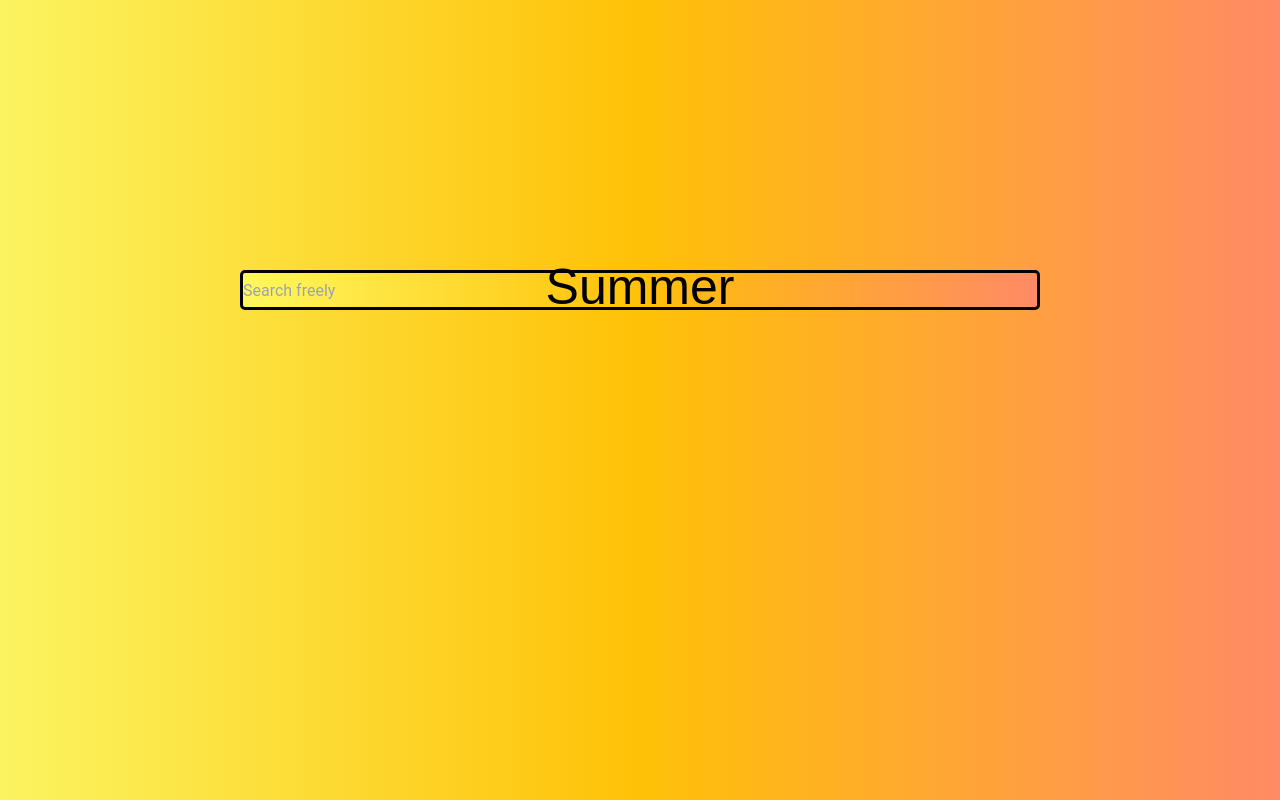
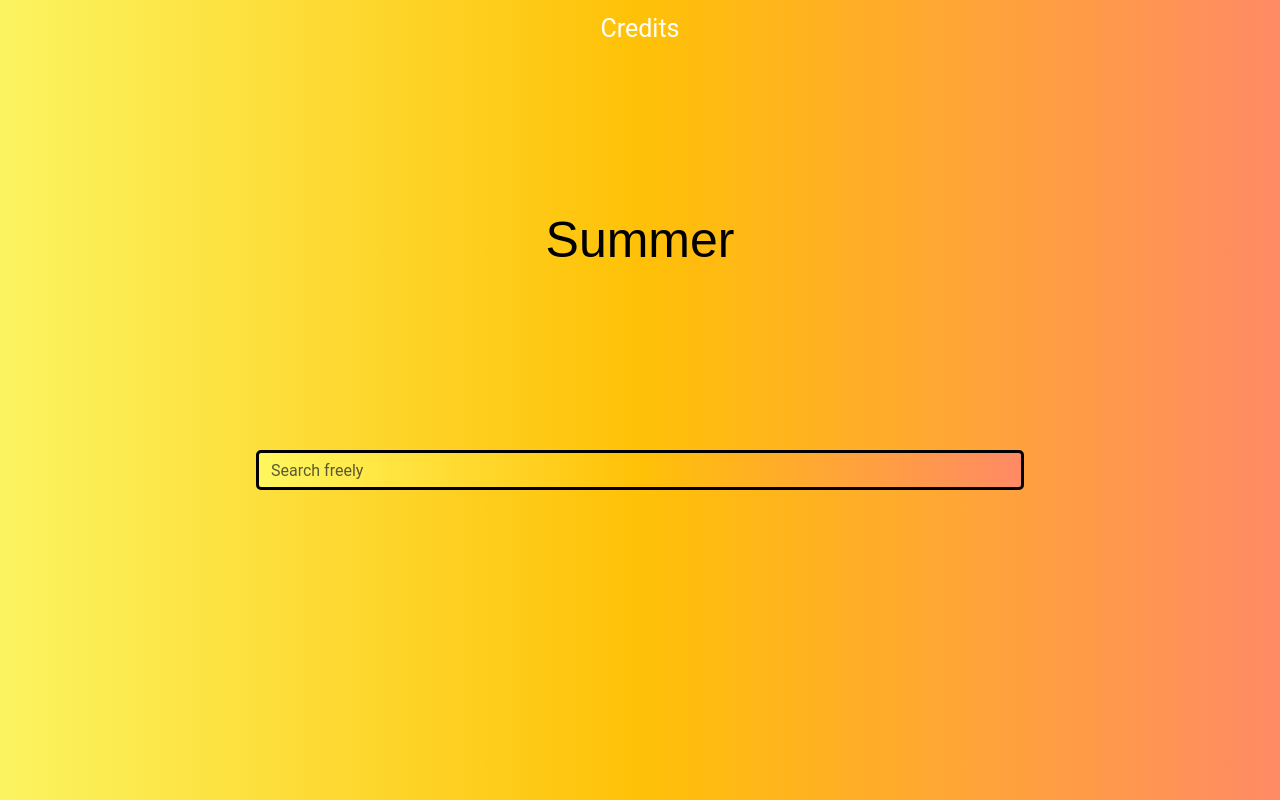
Before and after one commit to Xoui/2mmer, a website: page static/pxy.html in a window 1280 px wide. Drawn offline with nearby package versions, Linux system fonts and the light colour scheme.

Commit message:
bootstrap + other stuff

```diff
--- a/static/css/home.css
+++ b/static/css/home.css
@@ -1,42 +1,57 @@
-body{
+body {
     background: linear-gradient(to right, #fbf460, #FFC107, #FF8A65);
-
-
     color: rgb(255, 159, 6);
     font-family: 'Roboto', sans-serif;
     font-size: 16px;
+    height: 100vh;
+    margin: 0;
+    display: flex;
+    flex-direction: column;
+    justify-content: center;
+    align-items: center;
+    overflow: hidden;
+}
 
 
-  }
+#cred {
 
+    position: fixed;
+      top: 10px;
+      font-family: Arial, Helvetica, sans-serif[];
+      font-size: 25px;
 
+}
+
+#Summer {
+    color: rgb(0, 0, 0);
+    font-family: Arial, Helvetica, sans-serif;
+    font-size: 50px;
+    position: absolute;
+    top: 30%;
+    left: 50%;
+    transform: translate(-50%, -50%);
+}
 
 #address {
-
     background: linear-gradient(to right, #fff75f, #FFC107, #FF8A65);
     color: rgb(0, 0, 0);
-    width: 100vh;
+    width: 60%;
     height: 5vh;
     border: solid;
     border-radius: 5px;
     cursor: pointer;
     transition: background-color 0.3s ease;
+    margin-top: 20px;
 }
 
-
-#Summer {
-    color: rgb(0, 0, 0);
-   font-family: Arial, Helvetica, sans-serif;
-   font-size: 50px;
+#searchbar {
+    width: 100%;
+    display: flex;
+    justify-content: center;
+    align-items: center;
+    margin-top: 20px;
     position: absolute;
-    top: calc(50% - 150px);
+    top: calc(50% + 10px);
     left: 50%;
     transform: translateX(-50%);
-
 }
-#searchbar {
-    text-align: center;
-    padding: 20px;
-    margin-top: 250px;
-
-}
--- a/static/pxy.html
+++ b/static/pxy.html
@@ -10,35 +10,28 @@
     <meta name="keywords" content="unblocking, school proxy, unblocked games, unblocked, summer ,unblocking, school proxy, unblocked games, unblocker, school internet restrictions, proxy bypass, gaming at school, website unblocking, circumvent filters, unblock websites, restricted internet access, proxy servers for school, access blocked content, proxy avoidance ">
     <meta name="description" content="Discover ways to bypass school proxies and access unblocked games with efficient unblockers.">
     <meta name="robots" content="index, follow">
-    <link href="https://cdn.jsdelivr.net/npm/tailwindcss@2.2.19/dist/tailwind.min.css" rel="stylesheet">
+    <link href="https://stackpath.bootstrapcdn.com/bootstrap/5.3.3/css/bootstrap.min.css" rel="stylesheet">
     <link rel="stylesheet" href="../css/home.css">
     <link rel="stylesheet" href="https://cdnjs.cloudflare.com/ajax/libs/font-awesome/6.5.1/css/all.min.css" integrity="sha512-DTOQO9RWCH3ppGqcWaEA1BIZOC6xxalwEsw9c2QQeAIftl+Vegovlnee1c9QX4TctnWMn13TZye+giMm8e2LwA==" crossorigin="anonymous" referrerpolicy="no-referrer" />
 
 </head>
-<nav>
-    <nav>
-<script> var script = document.createElement('script'); script.src="https://cdn.jsdelivr.net/npm/eruda"; document.body.append(script); script.onload = function () { eruda.init(); };</script>
-
-        </a>
-    </nav>
-
-</nav>
 
 
 
 <body>
 
+    <a  href='./credits.html' id='cred'style="text-decoration: none; color: white;">Credits</a>
 
-
-
-    </div>
+    <div class="container">
     <div class="inputstuff">
         <h1 id="Summer">Summer</h1>
+        <form id="searchbar" class="flex-center">
+            <input id="address" class="form-control" placeholder="Search freely" />
+        </form>
+    </div>
+</div>
 
-        <form id="searchbar" class="flex-center">
-            <input id="address" placeholder="Search freely" />
-        </form>
-
+<script> var script = document.createElement('script'); script.src="https://cdn.jsdelivr.net/npm/eruda"; document.body.append(script); script.onload = function () { eruda.init(); };</script>
 
     <script src="./index.js"></script>
     <script src="./uv/uv.bundle.js"></script>
```
Also changed, not shown: static/credits.html (added, +66 -0 lines).
